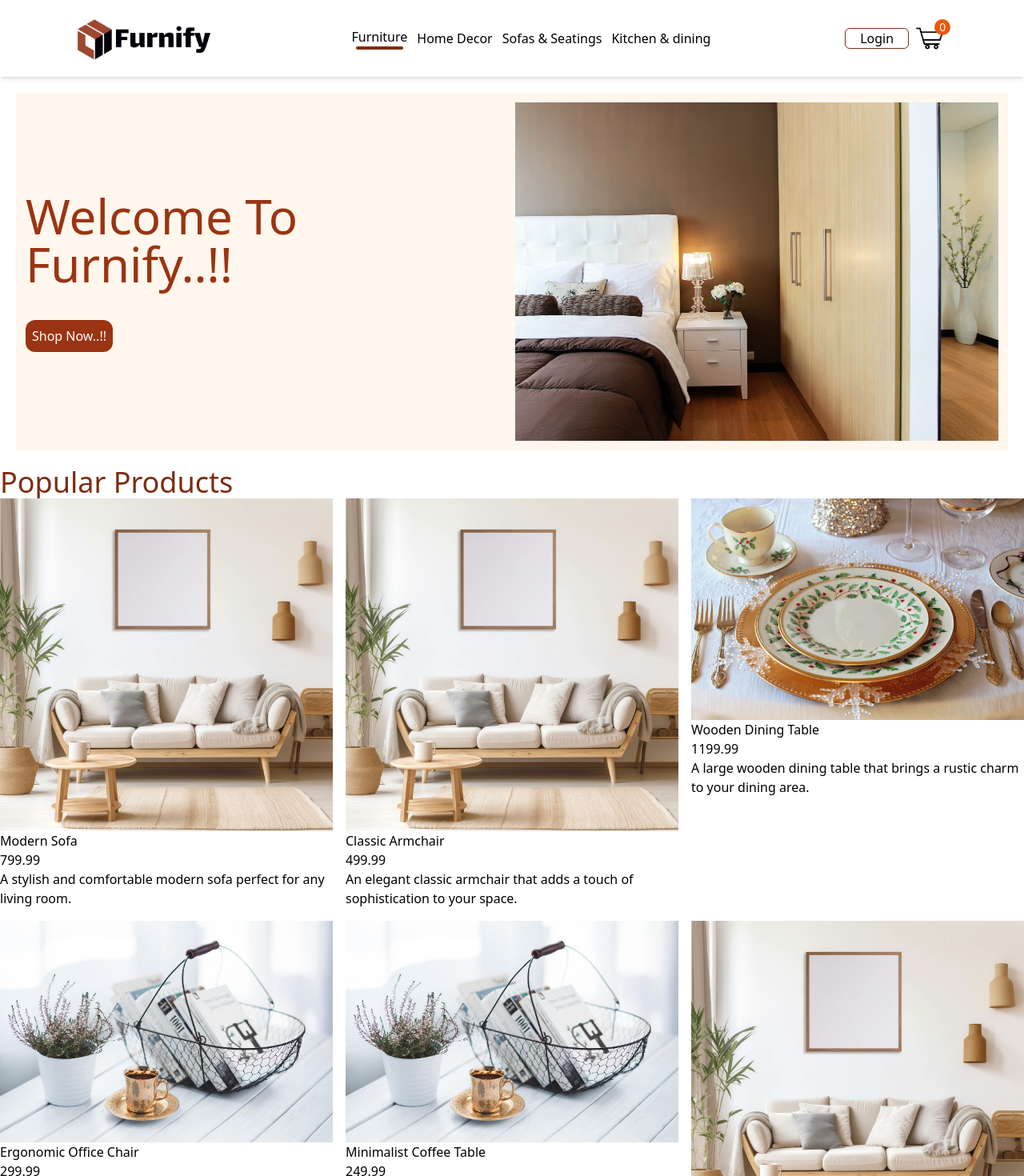
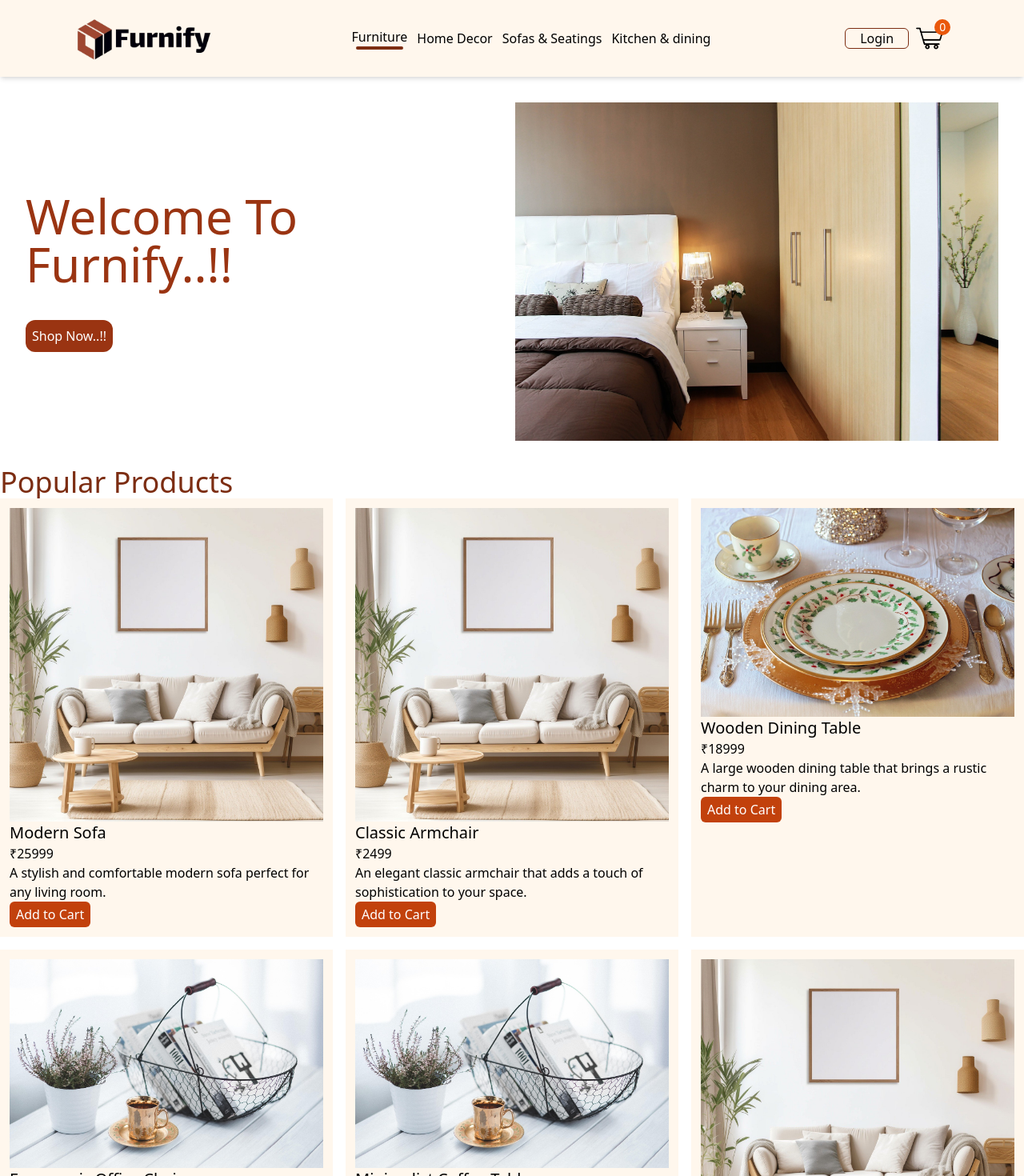
Before and after one commit to anaspxr/e-commerce-furniture-shop, a React (Vite) app in the folder frontend/: page / in a window 1280 px wide. Shown: the top 1470 px of the page at 80% size. Built offline with nearby package versions, Linux system fonts and the light colour scheme.

Commit message:
update item component design

```diff
--- a/frontend/src/components/Hero.jsx
+++ b/frontend/src/components/Hero.jsx
@@ -3,7 +3,7 @@ import { Link } from "react-router-dom";
 
 export default function Hero() {
   return (
-    <div className="grid grid-cols-1 md:grid-cols-2 justify-around items-center m-5 bg-orange-50 p-3 gap-2">
+    <div className="grid grid-cols-1 md:grid-cols-2 justify-around items-center m-5  p-3 gap-2">
       <div>
         <h1 className="md:text-6xl text-4xl text-orange-800">
           Welcome To Furnify..!!
--- a/frontend/src/components/Item.jsx
+++ b/frontend/src/components/Item.jsx
@@ -1,11 +1,24 @@
+import { Link } from "react-router-dom";
+
 export default function Item(props) {
   return (
-    <div>
-      <img src={props.image} />
-      <p>{props.name}</p>
-      <div>{props.price}</div>
+    <div className="p-3 bg-orange-50">
+      <Link to={`product/${props.id}`}>
+        <img
+          className="hover:scale-105 transition duration-200"
+          src={props.image}
+          alt={props.name}
+        />
+      </Link>
       <div>
-        <p>{props.description}</p>
+        <h3 className="text-xl">{props.name}</h3>
+        <div>₹{props.price}</div>
+        <div>
+          <p>{props.description}</p>
+        </div>
+        <button className="bg-orange-700 text-white px-2 py-1 rounded-md hover:bg-orange-600 transition duration-300">
+          Add to Cart
+        </button>
       </div>
     </div>
   );
--- a/frontend/src/components/Navbar.jsx
+++ b/frontend/src/components/Navbar.jsx
@@ -26,7 +26,7 @@ export default function Navbar() {
   const [active, setActive] = useState(0);
 
   return (
-    <div className="flex justify-around p-2 shadow-md">
+    <div className="bg-orange-50 flex justify-around p-2 shadow-md">
       <div className="flex items-center">
         <Link
           to="/"
--- a/frontend/src/components/Popular.jsx
+++ b/frontend/src/components/Popular.jsx
@@ -9,6 +9,7 @@ export default function Popular() {
         {furnitureData.map((item) => (
           <Item
             key={item.id}
+            id={item.id}
             image={item.image}
             name={item.name}
             price={item.price}
--- a/frontend/src/components/assets/data.js
+++ b/frontend/src/components/assets/data.js
@@ -6,7 +6,7 @@ export const furnitureData = [
   {
     id: 1,
     name: "Modern Sofa",
-    price: 799.99,
+    price: 25999,
     discount: 10,
     image: sofa,
     description:
@@ -16,7 +16,7 @@ export const furnitureData = [
   {
     id: 2,
     name: "Classic Armchair",
-    price: 499.99,
+    price: 2499,
     discount: 15,
     image: sofa,
     description:
@@ -26,7 +26,7 @@ export const furnitureData = [
   {
     id: 3,
     name: "Wooden Dining Table",
-    price: 1199.99,
+    price: 18999,
     discount: 20,
     image: dining,
     description:
@@ -36,7 +36,7 @@ export const furnitureData = [
   {
     id: 4,
     name: "Ergonomic Office Chair",
-    price: 299.99,
+    price: 1299,
     discount: 5,
     image: decor,
     description:
@@ -46,7 +46,7 @@ export const furnitureData = [
   {
     id: 5,
     name: "Minimalist Coffee Table",
-    price: 249.99,
+    price: 5499,
     discount: 12,
     image: decor,
     description:
@@ -56,7 +56,7 @@ export const furnitureData = [
   {
     id: 6,
     name: "Luxury Bed Frame",
-    price: 1499.99,
+    price: 14999,
     discount: 25,
     image: sofa,
     description:
@@ -66,7 +66,7 @@ export const furnitureData = [
   {
     id: 7,
     name: "Compact Bookshelf",
-    price: 199.99,
+    price: 21999,
     discount: 10,
     image: decor,
     description:
@@ -76,7 +76,7 @@ export const furnitureData = [
   {
     id: 8,
     name: "Outdoor Patio Set",
-    price: 899.99,
+    price: 17999,
     discount: 20,
     image: decor,
     description:
@@ -86,7 +86,7 @@ export const furnitureData = [
   {
     id: 9,
     name: "Kids Bunk Bed",
-    price: 699.99,
+    price: 13999,
     discount: 18,
     image: dining,
     description:
@@ -96,7 +96,7 @@ export const furnitureData = [
   {
     id: 10,
     name: "Recliner Sofa",
-    price: 999.99,
+    price: 29999,
     discount: 15,
     image: sofa,
     description:
@@ -106,7 +106,7 @@ export const furnitureData = [
   {
     id: 11,
     name: "Decorative Vase",
-    price: 79.99,
+    price: 799,
     discount: 5,
     image: decor,
     description:
@@ -116,7 +116,7 @@ export const furnitureData = [
   {
     id: 12,
     name: "Dining Chair Set",
-    price: 499.99,
+    price: 4999,
     discount: 10,
     image: dining,
     description:
```
